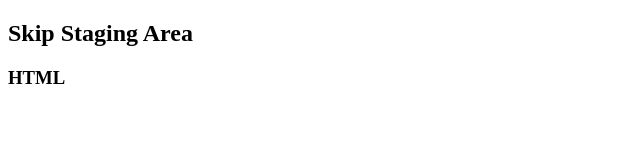
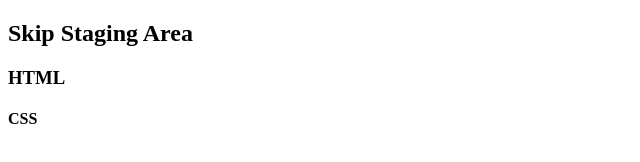
Before and after one commit to abhisheksinghc871-rgb/git-workflow, a plain HTML site: page 10_skip_staging_area/index.html in a window 1280 px wide. Shown: the full height of the page, 0-640 px from the left. Drawn offline with Linux system fonts and the light colour scheme.

Commit message:
3rd skip

```diff
--- a/10_skip_staging_area/index.html
+++ b/10_skip_staging_area/index.html
@@ -8,5 +8,6 @@
 <body>
     <h2>Skip Staging Area</h2>
     <h3>HTML</h3>
+    <h4>CSS</h4>
 </body>
 </html>
```
